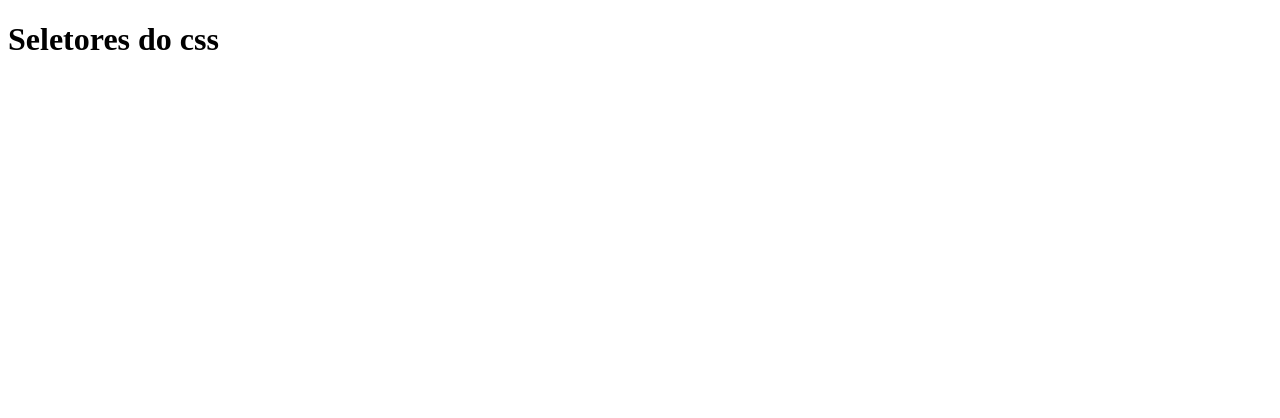
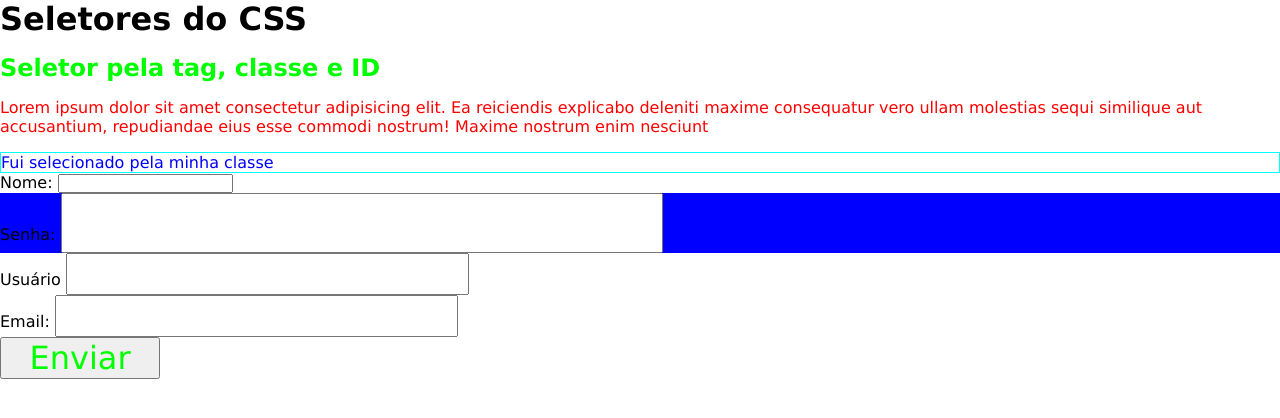
Before and after one commit to llelematos/seletores_css, a plain HTML site: page index.html in a window 1280 px wide. Drawn offline with Linux system fonts and the light colour scheme.

Commit message:
Atividade de seletores finalizada

```diff
--- a/index.html
+++ b/index.html
@@ -8,6 +8,46 @@
     <title>Seletores do css</title>
 </head>
 <body>
-    <h1>Seletores do css</h1>
+    <header>
+        <h1>Seletores do CSS</h1>
+    </header>
+
+    <main>
+        <h2 id="titulo">Seletor pela tag, classe e ID</h2>
+
+        <p>Lorem ipsum dolor sit amet consectetur adipisicing elit. Ea reiciendis explicabo deleniti maxime consequatur vero ullam molestias sequi similique aut accusantium, repudiandae eius esse commodi nostrum! Maxime nostrum enim nesciunt</p>
+
+        <p class="paragrafo">Fui selecionado pela minha classe</p>
+
+        <form action="" class="cadastro-form">
+            <div>
+                <label for="">Nome:</label>
+                <input type="text">
+            </div>
+
+            <div>
+                <label for="">Senha:</label>
+                <input type="password">
+            </form>
+            </div>
+
+            <form action="" class="login-form">
+
+            <div>
+                <label for="">Usuário</label>
+                <input type="text">
+            </div>
+
+            <div>
+                <label for="">Email:</label>
+                <input type="email">
+            </div>
+
+            <input type="button" value="Enviar">
+        </form>
+
+
+
+    </main>
 </body>
 </html>
--- a/style.css
+++ b/style.css
@@ -0,0 +1,51 @@
+/* seletor global = seleciona TODOS os elementos da página ou de determinado lugar */
+*{
+    margin: 0;
+    padding: 0;
+    box-sizing: border-box;
+    font-family: 'Lucida Sans', 'Lucida Sans Regular', 'Lucida Grande', 'Lucida Sans Unicode', Geneva, Verdana, sans-serif;
+}
+
+/* seletor pela tag */
+p{
+    color: #f00;
+}
+
+main{
+    margin-top: 1rem;
+}
+
+/* seletor pela classe */
+.paragrafo{
+    border: 1px solid #0ff;
+    color: #00f;
+    margin-top: 1rem;
+}
+
+/* seletor pelo id */
+#titulo{
+    color: #0f0;
+    margin-bottom: 1rem;
+}
+
+/* seletor pelo atributo */
+input[type="password"] {
+    font-size: 3rem;
+}
+
+/* seletor por descendente */
+.login-form input{
+    font-size: 2rem;
+    color: #f00;
+}
+
+/* seletor de filhos diretos */
+.login-form > input{
+    color: #0f0;
+    width: 10rem;
+}
+
+/* pseudo-classes */
+.cadastro-form div:nth-of-type(2){
+    background: #00f;
+}
```
